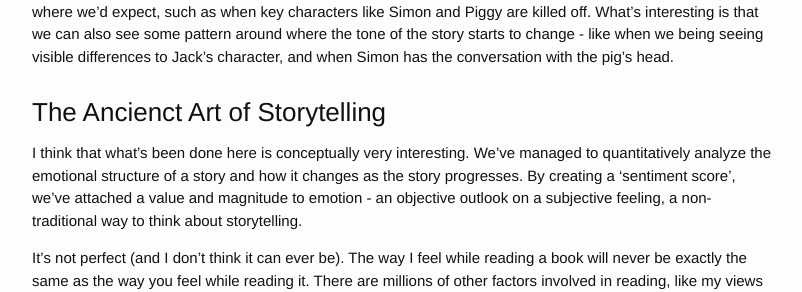
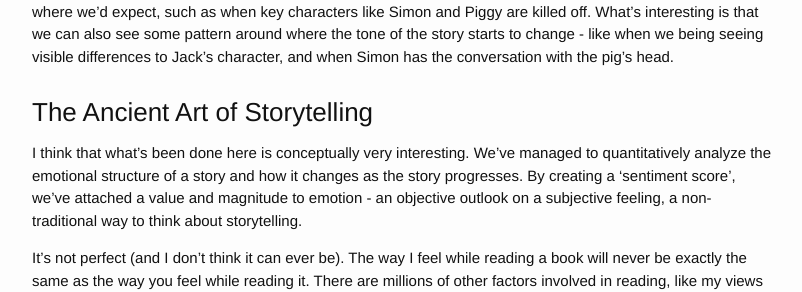
Before and after one commit to sudeepag/sudeep.co, a Jekyll site: the page built from _posts/2016-09-11-The-Emotional-Timeseries-of-Prose.md, in a window 1280 px wide and 900 px high, scrolled down 7175 px. Shown: the part 322-614 px from the top of the window, without its empty margins (238-1040 px from the left). Built offline with Jekyll 4.4.1, drawn with Linux system fonts in a browser that asks for light colours.

Commit message:
Update introduction.

```diff
--- a/_posts/2016-09-11-The-Emotional-Timeseries-of-Prose.md
+++ b/_posts/2016-09-11-The-Emotional-Timeseries-of-Prose.md
@@ -166,7 +166,7 @@ I then create a summary of key events in each chapter of the book.<br/>
 
 If you compare this summary of key events with the plot we just created, you can see that the average sentiment works *pretty* well. Especially so when you consider the fact that all we're analyzing here is binary sentiment and effectively just the choice of words in the writing. We see peaks at events like the first creation of the fire, and the acting out of the pig hunt which brings the boys closer together. The troughs are at places where we'd expect, such as when key characters like Simon and Piggy are killed off. What's interesting is that we can also see some pattern around where the tone of the story starts to change - like when we being seeing visible differences to Jack's character, and when Simon has the conversation with the pig's head.
 
-### The Ancienct Art of Storytelling
+### The Ancient Art of Storytelling
 
 I think that what's been done here is conceptually very interesting. We've managed to quantitatively analyze the emotional structure of a story and how it changes as the story progresses. By creating a 'sentiment score', we've attached a value and magnitude to emotion - an objective outlook on a subjective feeling, a non-traditional way to think about storytelling.
 
```
